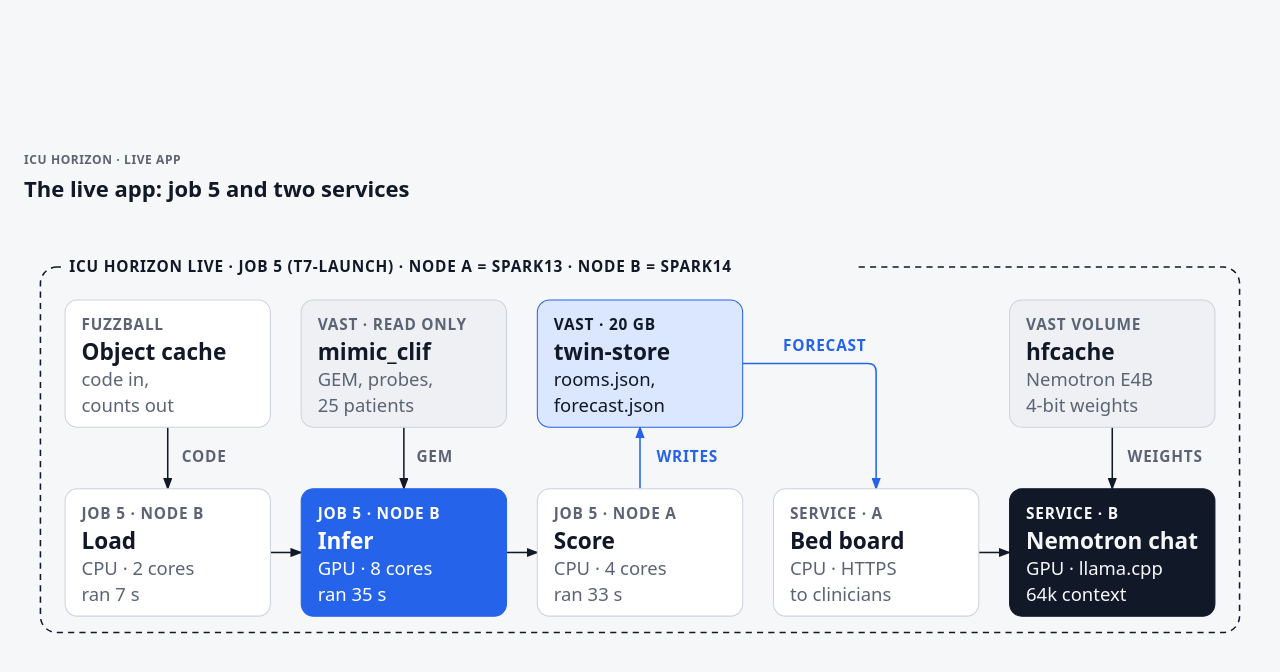
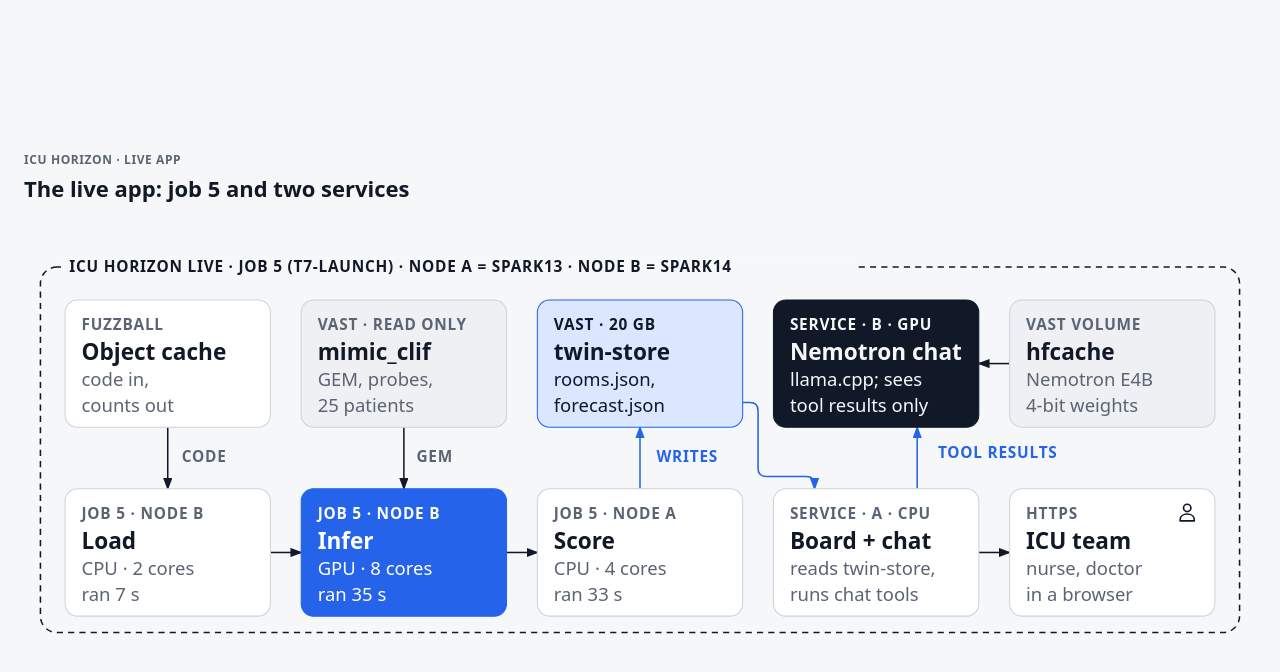
Before and after one commit to sajor2000/icustrainciq, a plain HTML site: page docs/diagrams/arch-live.html in a window 1280 px wide. Drawn offline with Linux system fonts and the light colour scheme.

Commit message:
Live-app diagram: show how the chat gets patient context
The board's chat agent reads the GEM's forecast (rooms.json, forecast.json)
on twin-store and passes it to Nemotron as tool results; Nemotron's only
volume is hfcache (weights). Diagram redrawn with that path and the ICU team
as the end user; one line on both one-pagers says so. Checks pass; both
versions one Letter page.

Co-Authored-By: Claude Opus 5.5 <noreply@anthropic.com>

```diff
--- a/docs/diagrams/arch-live.html
+++ b/docs/diagrams/arch-live.html
@@ -23,32 +23,33 @@
     <div class="diagram-container">
     <svg viewBox="0 0 1200 412" xmlns="http://www.w3.org/2000/svg" role="img" aria-labelledby="arch-live-title arch-live-desc">
       <title id="arch-live-title">ICU Horizon live on CIQ Fuzzball</title>
-      <desc id="arch-live-desc">The live app is one CIQ Fuzzball workflow, job 5 (t7-launch). Load checks inputs on node B (CPU, 7 s). Infer runs the GEM and its probes on node B's GPU (35 s). Score adds up beds and the unit on node A (CPU, 33 s) and writes the forecast to the twin-store VAST volume. Two services stay up: the bed board on node A (CPU) serves clinicians over HTTPS, and the chat, NVIDIA Nemotron 3.5 Bolt E4B on llama.cpp, runs on node B's GPU with weights on the hfcache volume.</desc>
+      <desc id="arch-live-desc">The live app is one CIQ Fuzzball workflow, job 5 (t7-launch). Load checks inputs on node B (CPU, 7 s). Infer runs the GEM and its probes on node B's GPU (35 s). Score adds up beds and the unit on node A (CPU, 33 s) and writes rooms.json and forecast.json to the twin-store VAST volume. The bed board service on node A reads those files and serves the ICU team over HTTPS; its chat agent calls read-only tools on the same files and sends the tool results to the chat model, NVIDIA Nemotron 3.5 Bolt E4B on llama.cpp on node B's GPU, whose only volume is hfcache with its weights. Nemotron never reads patient records; it knows what is happening to a patient only from the GEM's forecast passed in as tool results.</desc>
       <defs><marker id="arch-live-arrow-ink" markerWidth="8" markerHeight="6" refX="7" refY="3" orient="auto"><polygon points="0 0, 8 3, 0 6" fill="#111827"/></marker><marker id="arch-live-arrow-blue" markerWidth="8" markerHeight="6" refX="7" refY="3" orient="auto"><polygon points="0 0, 8 3, 0 6" fill="#2563EB"/></marker><marker id="arch-live-arrow-ink2" markerWidth="8" markerHeight="6" refX="7" refY="3" orient="auto"><polygon points="0 0, 8 3, 0 6" fill="#5B6474"/></marker></defs>
       <rect width="100%" height="100%" fill="#F6F7F9"/>
       <rect x="16" y="40" width="1168" height="356" rx="16" fill="none" stroke="#111827" stroke-width="1.5" stroke-dasharray="6 5"/><rect x="36" y="31" width="774" height="19" fill="#F6F7F9"/><text x="44" y="45" fill="#111827" font-size="15" font-weight="700" font-family="system-ui, -apple-system, 'Segoe UI', Roboto, Helvetica, Arial, sans-serif" text-anchor="start" letter-spacing="0.05em">ICU HORIZON LIVE · JOB 5 (T7-LAUNCH) · NODE A = SPARK13 · NODE B = SPARK14</text>
       <path d="M 240,318 L 270,318" fill="none" stroke="#111827" stroke-width="1.5" marker-end="url(#arch-live-arrow-ink)"/>
       <path d="M 470,318 L 500,318" fill="none" stroke="#111827" stroke-width="1.5" marker-end="url(#arch-live-arrow-ink)"/>
       <path d="M 930,318 L 960,318" fill="none" stroke="#111827" stroke-width="1.5" marker-end="url(#arch-live-arrow-ink)"/>
+      <path d="M 960,134 L 930,134" fill="none" stroke="#111827" stroke-width="1.5" marker-end="url(#arch-live-arrow-ink)"/>
       <path d="M 140,196 L 140,256" fill="none" stroke="#111827" stroke-width="1.5" marker-end="url(#arch-live-arrow-ink)"/>
       <path d="M 370,196 L 370,256" fill="none" stroke="#111827" stroke-width="1.5" marker-end="url(#arch-live-arrow-ink)"/>
       <path d="M 600,256 L 600,196" fill="none" stroke="#2563EB" stroke-width="1.5" marker-end="url(#arch-live-arrow-blue)"/>
-      <path d="M 700,134 L 822,134 Q 830,134 830,142 L 830,256" fill="none" stroke="#2563EB" stroke-width="1.5" marker-end="url(#arch-live-arrow-blue)"/>
-      <path d="M 1060,196 L 1060,256" fill="none" stroke="#111827" stroke-width="1.5" marker-end="url(#arch-live-arrow-ink)"/>
+      <path d="M 700,172 L 707,172 Q 715,172 715,180 L 715,236 Q 715,244 723,244 L 762,244 Q 770,244 770,252 L 770,256" fill="none" stroke="#2563EB" stroke-width="1.5" marker-end="url(#arch-live-arrow-blue)"/>
+      <path d="M 870,256 L 870,196" fill="none" stroke="#2563EB" stroke-width="1.5" marker-end="url(#arch-live-arrow-blue)"/>
       <rect x="148" y="215" width="55" height="19" rx="2" fill="#F6F7F9"/><text x="175.5" y="230" fill="#5B6474" font-size="15" font-weight="700" font-family="system-ui, -apple-system, 'Segoe UI', Roboto, Helvetica, Arial, sans-serif" text-anchor="middle" letter-spacing="0.05em">CODE</text>
       <rect x="378" y="215" width="44" height="19" rx="2" fill="#F6F7F9"/><text x="400.0" y="230" fill="#5B6474" font-size="15" font-weight="700" font-family="system-ui, -apple-system, 'Segoe UI', Roboto, Helvetica, Arial, sans-serif" text-anchor="middle" letter-spacing="0.05em">GEM</text>
       <rect x="608" y="215" width="76" height="19" rx="2" fill="#F6F7F9"/><text x="646.0" y="230" fill="#2563EB" font-size="15" font-weight="700" font-family="system-ui, -apple-system, 'Segoe UI', Roboto, Helvetica, Arial, sans-serif" text-anchor="middle" letter-spacing="0.05em">WRITES</text>
-      <rect x="731" y="107" width="98" height="19" rx="2" fill="#F6F7F9"/><text x="780.0" y="122" fill="#2563EB" font-size="15" font-weight="700" font-family="system-ui, -apple-system, 'Segoe UI', Roboto, Helvetica, Arial, sans-serif" text-anchor="middle" letter-spacing="0.05em">FORECAST</text>
-      <rect x="1068" y="215" width="87" height="19" rx="2" fill="#F6F7F9"/><text x="1111.5" y="230" fill="#5B6474" font-size="15" font-weight="700" font-family="system-ui, -apple-system, 'Segoe UI', Roboto, Helvetica, Arial, sans-serif" text-anchor="middle" letter-spacing="0.05em">WEIGHTS</text>
+      <rect x="878" y="211" width="141" height="19" rx="2" fill="#F6F7F9"/><text x="948.5" y="226" fill="#2563EB" font-size="15" font-weight="700" font-family="system-ui, -apple-system, 'Segoe UI', Roboto, Helvetica, Arial, sans-serif" text-anchor="middle" letter-spacing="0.05em">TOOL RESULTS</text>
       <rect x="40" y="72" width="200" height="124" rx="12" fill="#FFFFFF" stroke="#CDD3DC" stroke-width="1"/><text x="56" y="101" fill="#5B6474" font-size="15" font-weight="700" font-family="system-ui, -apple-system, 'Segoe UI', Roboto, Helvetica, Arial, sans-serif" text-anchor="start" letter-spacing="0.05em">FUZZBALL</text><text x="56" y="131" fill="#111827" font-size="22" font-weight="700" font-family="system-ui, -apple-system, 'Segoe UI', Roboto, Helvetica, Arial, sans-serif" text-anchor="start">Object cache</text><text x="56" y="156" fill="#5B6474" font-size="18" font-weight="400" font-family="system-ui, -apple-system, 'Segoe UI', Roboto, Helvetica, Arial, sans-serif" text-anchor="start">code in,</text><text x="56" y="181" fill="#5B6474" font-size="18" font-weight="400" font-family="system-ui, -apple-system, 'Segoe UI', Roboto, Helvetica, Arial, sans-serif" text-anchor="start">counts out</text>
       <rect x="270" y="72" width="200" height="124" rx="12" fill="#EEF0F4" stroke="#CDD3DC" stroke-width="1"/><text x="286" y="101" fill="#5B6474" font-size="15" font-weight="700" font-family="system-ui, -apple-system, 'Segoe UI', Roboto, Helvetica, Arial, sans-serif" text-anchor="start" letter-spacing="0.05em">VAST · READ ONLY</text><text x="286" y="131" fill="#111827" font-size="22" font-weight="700" font-family="system-ui, -apple-system, 'Segoe UI', Roboto, Helvetica, Arial, sans-serif" text-anchor="start">mimic_clif</text><text x="286" y="156" fill="#5B6474" font-size="18" font-weight="400" font-family="system-ui, -apple-system, 'Segoe UI', Roboto, Helvetica, Arial, sans-serif" text-anchor="start">GEM, probes,</text><text x="286" y="181" fill="#5B6474" font-size="18" font-weight="400" font-family="system-ui, -apple-system, 'Segoe UI', Roboto, Helvetica, Arial, sans-serif" text-anchor="start">25 patients</text>
       <rect x="500" y="72" width="200" height="124" rx="12" fill="#DBE7FE" stroke="#2563EB" stroke-width="1"/><text x="516" y="101" fill="#111827" font-size="15" font-weight="700" font-family="system-ui, -apple-system, 'Segoe UI', Roboto, Helvetica, Arial, sans-serif" text-anchor="start" letter-spacing="0.05em">VAST · 20 GB</text><text x="516" y="131" fill="#111827" font-size="22" font-weight="700" font-family="system-ui, -apple-system, 'Segoe UI', Roboto, Helvetica, Arial, sans-serif" text-anchor="start">twin-store</text><text x="516" y="156" fill="#111827" font-size="18" font-weight="400" font-family="system-ui, -apple-system, 'Segoe UI', Roboto, Helvetica, Arial, sans-serif" text-anchor="start">rooms.json,</text><text x="516" y="181" fill="#111827" font-size="18" font-weight="400" font-family="system-ui, -apple-system, 'Segoe UI', Roboto, Helvetica, Arial, sans-serif" text-anchor="start">forecast.json</text>
+      <rect x="730" y="72" width="200" height="124" rx="12" fill="#111827" stroke="#111827" stroke-width="1"/><text x="746" y="101" fill="#F6F7F9" font-size="15" font-weight="700" font-family="system-ui, -apple-system, 'Segoe UI', Roboto, Helvetica, Arial, sans-serif" text-anchor="start" letter-spacing="0.05em">SERVICE · B · GPU</text><text x="746" y="131" fill="#F6F7F9" font-size="22" font-weight="700" font-family="system-ui, -apple-system, 'Segoe UI', Roboto, Helvetica, Arial, sans-serif" text-anchor="start">Nemotron chat</text><text x="746" y="156" fill="#F6F7F9" font-size="18" font-weight="400" font-family="system-ui, -apple-system, 'Segoe UI', Roboto, Helvetica, Arial, sans-serif" text-anchor="start">llama.cpp; sees</text><text x="746" y="181" fill="#F6F7F9" font-size="18" font-weight="400" font-family="system-ui, -apple-system, 'Segoe UI', Roboto, Helvetica, Arial, sans-serif" text-anchor="start">tool results only</text>
       <rect x="960" y="72" width="200" height="124" rx="12" fill="#EEF0F4" stroke="#CDD3DC" stroke-width="1"/><text x="976" y="101" fill="#5B6474" font-size="15" font-weight="700" font-family="system-ui, -apple-system, 'Segoe UI', Roboto, Helvetica, Arial, sans-serif" text-anchor="start" letter-spacing="0.05em">VAST VOLUME</text><text x="976" y="131" fill="#111827" font-size="22" font-weight="700" font-family="system-ui, -apple-system, 'Segoe UI', Roboto, Helvetica, Arial, sans-serif" text-anchor="start">hfcache</text><text x="976" y="156" fill="#5B6474" font-size="18" font-weight="400" font-family="system-ui, -apple-system, 'Segoe UI', Roboto, Helvetica, Arial, sans-serif" text-anchor="start">Nemotron E4B</text><text x="976" y="181" fill="#5B6474" font-size="18" font-weight="400" font-family="system-ui, -apple-system, 'Segoe UI', Roboto, Helvetica, Arial, sans-serif" text-anchor="start">4-bit weights</text>
       <rect x="40" y="256" width="200" height="124" rx="12" fill="#FFFFFF" stroke="#CDD3DC" stroke-width="1"/><text x="56" y="285" fill="#5B6474" font-size="15" font-weight="700" font-family="system-ui, -apple-system, 'Segoe UI', Roboto, Helvetica, Arial, sans-serif" text-anchor="start" letter-spacing="0.05em">JOB 5 · NODE B</text><text x="56" y="315" fill="#111827" font-size="22" font-weight="700" font-family="system-ui, -apple-system, 'Segoe UI', Roboto, Helvetica, Arial, sans-serif" text-anchor="start">Load</text><text x="56" y="340" fill="#5B6474" font-size="18" font-weight="400" font-family="system-ui, -apple-system, 'Segoe UI', Roboto, Helvetica, Arial, sans-serif" text-anchor="start">CPU · 2 cores</text><text x="56" y="365" fill="#5B6474" font-size="18" font-weight="400" font-family="system-ui, -apple-system, 'Segoe UI', Roboto, Helvetica, Arial, sans-serif" text-anchor="start">ran 7 s</text>
       <rect x="270" y="256" width="200" height="124" rx="12" fill="#2563EB" stroke="#2563EB" stroke-width="1"/><text x="286" y="285" fill="#FFFFFF" font-size="15" font-weight="700" font-family="system-ui, -apple-system, 'Segoe UI', Roboto, Helvetica, Arial, sans-serif" text-anchor="start" letter-spacing="0.05em">JOB 5 · NODE B</text><text x="286" y="315" fill="#FFFFFF" font-size="22" font-weight="700" font-family="system-ui, -apple-system, 'Segoe UI', Roboto, Helvetica, Arial, sans-serif" text-anchor="start">Infer</text><text x="286" y="340" fill="#FFFFFF" font-size="18" font-weight="400" font-family="system-ui, -apple-system, 'Segoe UI', Roboto, Helvetica, Arial, sans-serif" text-anchor="start">GPU · 8 cores</text><text x="286" y="365" fill="#FFFFFF" font-size="18" font-weight="400" font-family="system-ui, -apple-system, 'Segoe UI', Roboto, Helvetica, Arial, sans-serif" text-anchor="start">ran 35 s</text>
       <rect x="500" y="256" width="200" height="124" rx="12" fill="#FFFFFF" stroke="#CDD3DC" stroke-width="1"/><text x="516" y="285" fill="#5B6474" font-size="15" font-weight="700" font-family="system-ui, -apple-system, 'Segoe UI', Roboto, Helvetica, Arial, sans-serif" text-anchor="start" letter-spacing="0.05em">JOB 5 · NODE A</text><text x="516" y="315" fill="#111827" font-size="22" font-weight="700" font-family="system-ui, -apple-system, 'Segoe UI', Roboto, Helvetica, Arial, sans-serif" text-anchor="start">Score</text><text x="516" y="340" fill="#5B6474" font-size="18" font-weight="400" font-family="system-ui, -apple-system, 'Segoe UI', Roboto, Helvetica, Arial, sans-serif" text-anchor="start">CPU · 4 cores</text><text x="516" y="365" fill="#5B6474" font-size="18" font-weight="400" font-family="system-ui, -apple-system, 'Segoe UI', Roboto, Helvetica, Arial, sans-serif" text-anchor="start">ran 33 s</text>
-      <rect x="730" y="256" width="200" height="124" rx="12" fill="#FFFFFF" stroke="#CDD3DC" stroke-width="1"/><text x="746" y="285" fill="#5B6474" font-size="15" font-weight="700" font-family="system-ui, -apple-system, 'Segoe UI', Roboto, Helvetica, Arial, sans-serif" text-anchor="start" letter-spacing="0.05em">SERVICE · A</text><text x="746" y="315" fill="#111827" font-size="22" font-weight="700" font-family="system-ui, -apple-system, 'Segoe UI', Roboto, Helvetica, Arial, sans-serif" text-anchor="start">Bed board</text><text x="746" y="340" fill="#5B6474" font-size="18" font-weight="400" font-family="system-ui, -apple-system, 'Segoe UI', Roboto, Helvetica, Arial, sans-serif" text-anchor="start">CPU · HTTPS</text><text x="746" y="365" fill="#5B6474" font-size="18" font-weight="400" font-family="system-ui, -apple-system, 'Segoe UI', Roboto, Helvetica, Arial, sans-serif" text-anchor="start">to clinicians</text>
-      <rect x="960" y="256" width="200" height="124" rx="12" fill="#111827" stroke="#111827" stroke-width="1"/><text x="976" y="285" fill="#F6F7F9" font-size="15" font-weight="700" font-family="system-ui, -apple-system, 'Segoe UI', Roboto, Helvetica, Arial, sans-serif" text-anchor="start" letter-spacing="0.05em">SERVICE · B</text><text x="976" y="315" fill="#F6F7F9" font-size="22" font-weight="700" font-family="system-ui, -apple-system, 'Segoe UI', Roboto, Helvetica, Arial, sans-serif" text-anchor="start">Nemotron chat</text><text x="976" y="340" fill="#F6F7F9" font-size="18" font-weight="400" font-family="system-ui, -apple-system, 'Segoe UI', Roboto, Helvetica, Arial, sans-serif" text-anchor="start">GPU · llama.cpp</text><text x="976" y="365" fill="#F6F7F9" font-size="18" font-weight="400" font-family="system-ui, -apple-system, 'Segoe UI', Roboto, Helvetica, Arial, sans-serif" text-anchor="start">64k context</text>
+      <rect x="730" y="256" width="200" height="124" rx="12" fill="#FFFFFF" stroke="#CDD3DC" stroke-width="1"/><text x="746" y="285" fill="#5B6474" font-size="15" font-weight="700" font-family="system-ui, -apple-system, 'Segoe UI', Roboto, Helvetica, Arial, sans-serif" text-anchor="start" letter-spacing="0.05em">SERVICE · A · CPU</text><text x="746" y="315" fill="#111827" font-size="22" font-weight="700" font-family="system-ui, -apple-system, 'Segoe UI', Roboto, Helvetica, Arial, sans-serif" text-anchor="start">Board + chat</text><text x="746" y="340" fill="#5B6474" font-size="18" font-weight="400" font-family="system-ui, -apple-system, 'Segoe UI', Roboto, Helvetica, Arial, sans-serif" text-anchor="start">reads twin-store,</text><text x="746" y="365" fill="#5B6474" font-size="18" font-weight="400" font-family="system-ui, -apple-system, 'Segoe UI', Roboto, Helvetica, Arial, sans-serif" text-anchor="start">runs chat tools</text>
+      <rect x="960" y="256" width="200" height="124" rx="12" fill="#FFFFFF" stroke="#CDD3DC" stroke-width="1"/><text x="976" y="285" fill="#5B6474" font-size="15" font-weight="700" font-family="system-ui, -apple-system, 'Segoe UI', Roboto, Helvetica, Arial, sans-serif" text-anchor="start" letter-spacing="0.05em">HTTPS</text><g transform="translate(1122 268) scale(0.9167)" fill="none" stroke="#111827" stroke-width="1.75" stroke-linecap="round" stroke-linejoin="round"><circle cx="12" cy="7.2" r="3.9"/><path d="M4.5 21v-1.4c0-3.5 3.2-5.9 7.5-5.9s7.5 2.4 7.5 5.9V21z"/></g><text x="976" y="315" fill="#111827" font-size="22" font-weight="700" font-family="system-ui, -apple-system, 'Segoe UI', Roboto, Helvetica, Arial, sans-serif" text-anchor="start">ICU team</text><text x="976" y="340" fill="#5B6474" font-size="18" font-weight="400" font-family="system-ui, -apple-system, 'Segoe UI', Roboto, Helvetica, Arial, sans-serif" text-anchor="start">nurse, doctor</text><text x="976" y="365" fill="#5B6474" font-size="18" font-weight="400" font-family="system-ui, -apple-system, 'Segoe UI', Roboto, Helvetica, Arial, sans-serif" text-anchor="start">in a browser</text>
     </svg>
     </div>
   </div>
```
Also changed, not shown: docs/submission/one-sheet.html (+2 -2 lines), docs/diagrams/arch-live.png, docs/submission/one-sheet-b.png, docs/submission/one-sheet.png, 4 other files.
